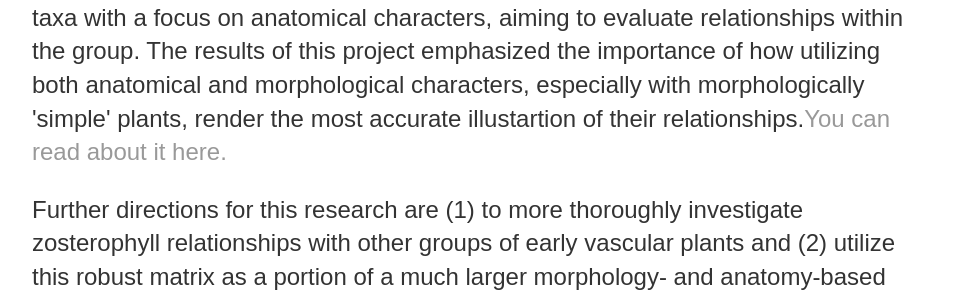
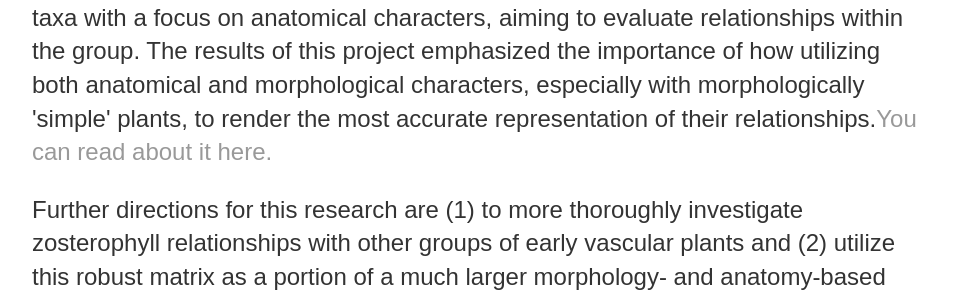
Before and after one commit to megannibbs/megannibbelink.github.io, a Jekyll site: the page built from research/index.html, in a window 1280 px wide. Shown: the part 1024-1323 px from the top of the page, without its empty margins (160-1119 px from the left). Built offline with Jekyll 4.4.1, drawn with Linux system fonts in a browser that asks for light colours; some of the changed text lies outside the part shown.

Commit message:
Update index.html

```diff
--- a/research/index.html
+++ b/research/index.html
@@ -14,7 +14,7 @@ title: Meg Nibbelink | Research
 		and persist today. Despite their pivotal systematic position relative to both the lycophytes and euphyllophytes, relationships within the group as well and those with other Devonian plants remain murky.
 		For the completion of my master's thesis, I built a matrix of taxa with a focus on anatomical characters, aiming to evaluate relationships within the group.
 		The results of this project emphasized the importance of how utilizing both anatomical and morphological characters,
-		especially with morphologically 'simple' plants, render the most accurate illustartion of their relationships.<a href="https://www.journals.uchicago.edu/doi/10.1086/720384">You can read about it here.</a></p>
+		especially with morphologically 'simple' plants, to render the most accurate representation of their relationships.<a href="https://www.journals.uchicago.edu/doi/10.1086/720384">You can read about it here.</a></p>
 	<p>Further directions for this research are (1) to more thoroughly investigate zosterophyll relationships with other groups of early vascular plants
 		and (2) utilize this robust matrix as a portion of a much larger morphology- and anatomy-based phylogenetic analysis of lycophytes.</p>
 
```
